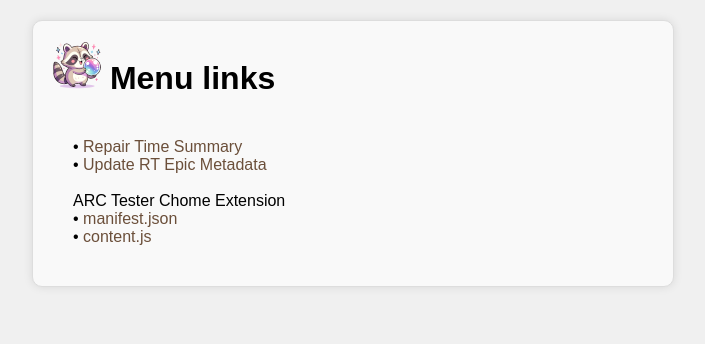
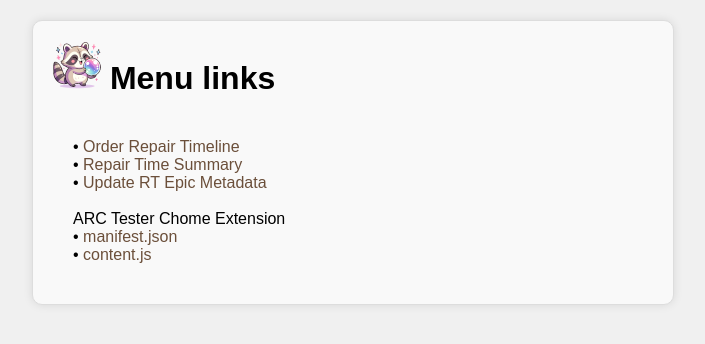
Before and after one commit to overburn12/py_jira, a Flask app: page / in a window 1280 px wide. Shown: the top 344 px of the page, without its empty margins (287-992 px from the left). Run offline with Flask 3, Linux system fonts and the light colour scheme.

Commit message:
forgot menu

```diff
--- a/templates/menu.html
+++ b/templates/menu.html
@@ -30,6 +30,7 @@
     {{ block_header('Menu links') }}
     <div style="padding: 20px;">
 
+        &bull; <a href="/timeline">Order Repair Timeline</a><br>
         &bull; <a href="/repair">Repair Time Summary</a><br>
         &bull; <a href="#" onclick="fetchAndDisplayData('/dump_rt_data')">Update RT Epic Metadata</a> <br>
         <br>
```
